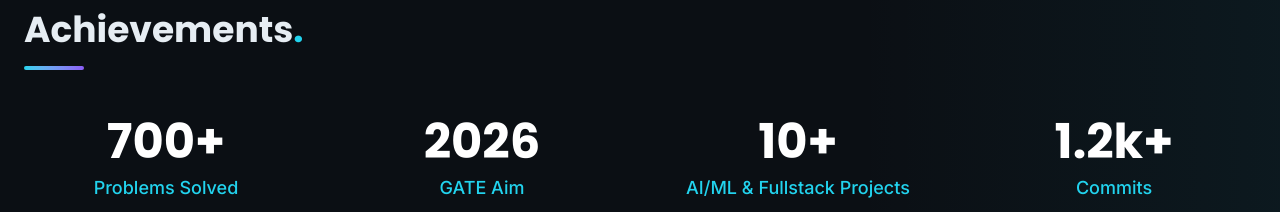
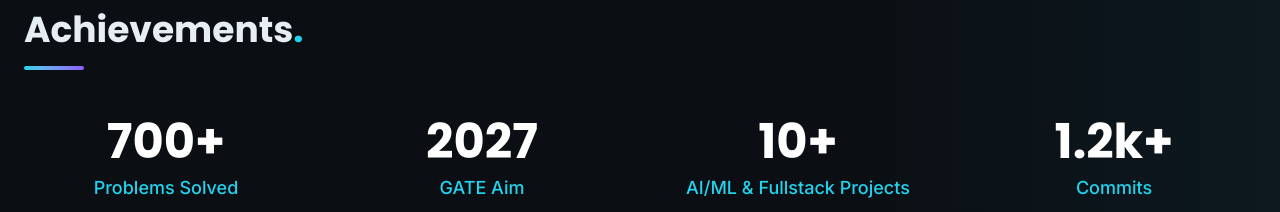
Before and after one commit to 01mayankk/mayank-portfolio, a React (Vite) app: page / in a window 1280 px wide. Shown: the part 3626-3838 px from the top of the page. Built offline with nearby package versions, Linux system fonts and the light colour scheme.

Commit message:
Update GATE Aim year from 2026 to 2027

```diff
--- a/src/components/Achievements.jsx
+++ b/src/components/Achievements.jsx
@@ -4,7 +4,7 @@
 const Achievements = () => {
     const achievements = [
         { label: "Problems Solved", value: "700+", description: "Across LeetCode, CodeForces, and GFG" },
-        { label: "GATE Aim", value: "2026", description: "Focused preparation for top IITs" },
+        { label: "GATE Aim", value: "2027", description: "Focused preparation for top IITs" },
         { label: "AI/ML & Fullstack Projects", value: "10+", description: "System-level applications & deploying models" },
         { label: "Commits", value: "1.2k+", description: "Active contributions on GitHub" }
     ];
```
